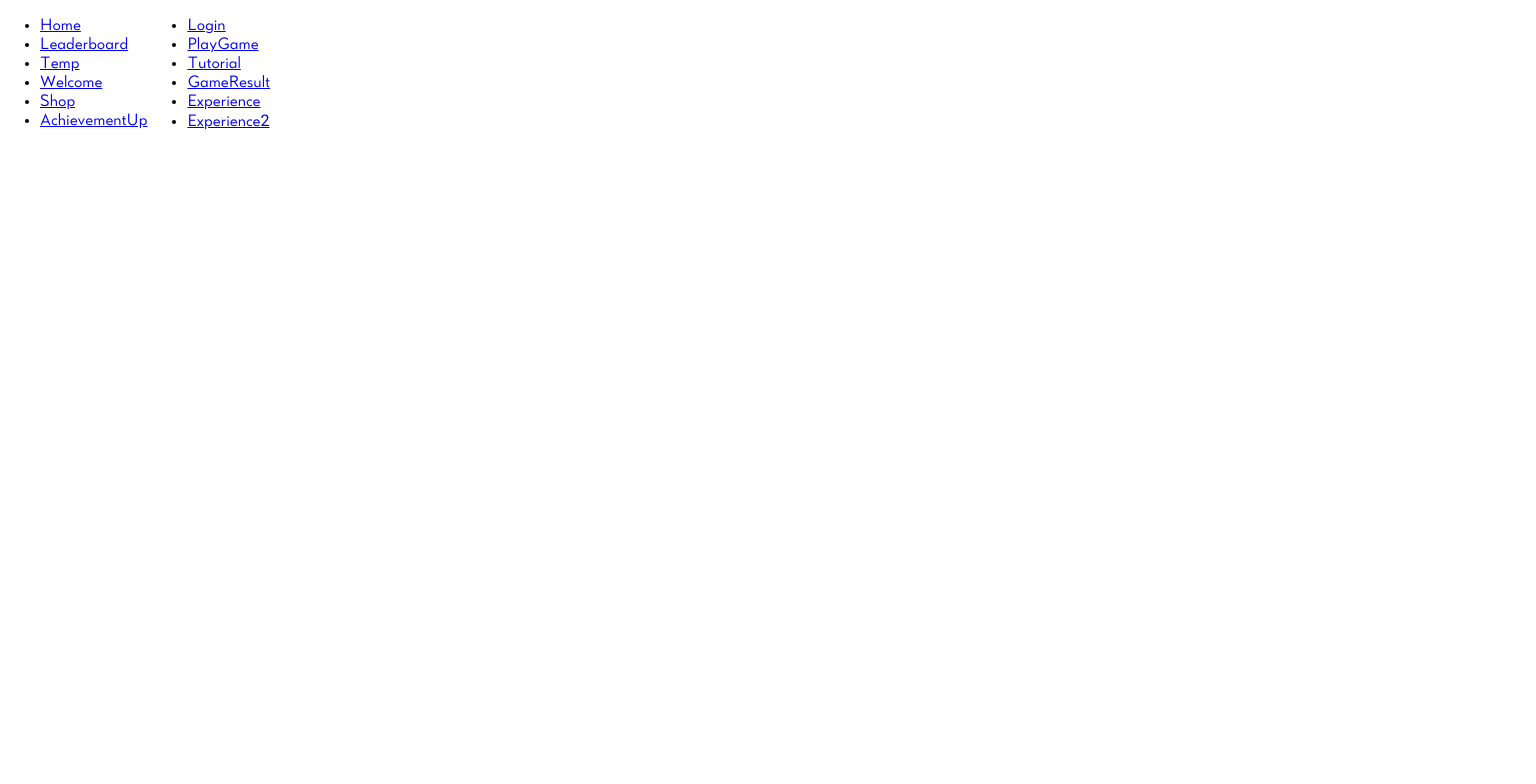
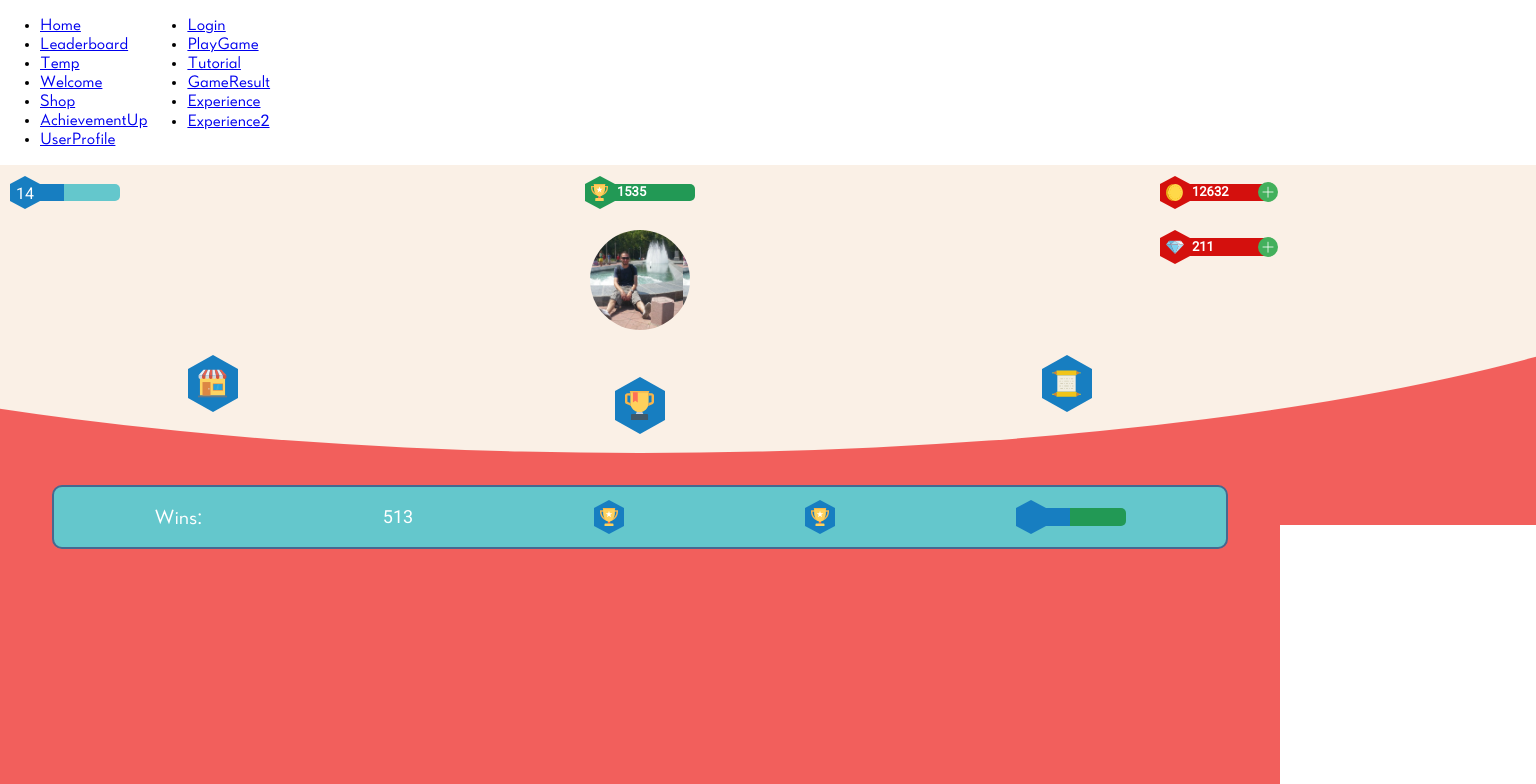
Before and after one commit to Knorcedger/math-fights-design, a React (Create React App) app: page /userProfile in a window 1280 px wide. Shown: the top 784 px of the page, 1536 px wide, since content can reach past the window. Built offline with nearby package versions, Linux system fonts and the light colour scheme.

Commit message:
First touch for userProfile

```diff
--- a/src/App.js
+++ b/src/App.js
@@ -17,6 +17,7 @@ import Shop from './shop/shop';
 import Experience from './experience/experience';
 import Experience2 from './experience/experience2';
 import AchievementUp from './achievementUp/achievementUp';
+import UserProfile from './userProfile/userProfile';
 
 class App extends Component {
 
@@ -62,6 +63,7 @@ class App extends Component {
                   <li><Link to='/welcome'>Welcome</Link></li>
                   <li><Link to='/shop'>Shop</Link></li>
                   <li><Link to='/achievementUp'>AchievementUp</Link></li>
+                  <li><Link to='/userProfile'>UserProfile</Link></li>
                 </ul>
                 <ul>
                   <li><Link to='/login'>Login</Link></li>
@@ -86,6 +88,7 @@ class App extends Component {
           <Route path='/experience' component={Experience} />
           <Route path='/experience2' component={Experience2} />
           <Route path='/achievementUp' component={AchievementUp} />
+          <Route path='/userProfile' component={UserProfile} />
         </div>
       </Router>
     );
--- /dev/null
+++ b/src/userProfile/userProfile.js
@@ -0,0 +1,213 @@
+import React from 'react';
+import styled from 'styled-components';
+
+// components
+import Hexagon from '../components/Hexagon/Hexagon';
+import Smile from '../components/Smile/Smile';
+
+// assets
+// import badge from '../assets/images/badge.svg';
+import trophy from '../assets/images/trophy.svg';
+// http://www.flaticon.com/free-icon/scroll_302124#term=papyrus&page=1&position=9
+import history from '../assets/images/history.svg';
+// http://www.flaticon.com/free-icon/shop_345763#term=shop&page=3&position=15
+import shop from '../assets/images/shop.svg';
+// import profile from '../assets/images/profile.svg';
+// import badge from '../assets/images/badge.svg';
+import coin from '../assets/images/coin.svg';
+import diamond from '../assets/images/diamond.svg';
+import profile from '../assets/images/tasos.jpg';
+import leaderboard from '../assets/images/leaderboard.svg';
+
+// modules
+import colors from '../modules/colors';
+
+const Container = styled.div`
+  background-color: linen;
+  overflow-x: hidden;
+`;
+
+const Body = styled.div`
+  position: relative;
+`;
+
+const InSmile = styled.div`
+  width: 100%;
+  height: ${props => props.height};
+  display: flex;
+  justify-content: flex-start;
+  flex-direction: column;
+`;
+
+const Content = styled.div`
+  background-color: ${colors.red};
+  height: 370px;
+  display: flex;
+  flex-direction: column;
+  justify-content: space-between;
+  align-items: center;
+  padding-bottom: 20px;
+`;
+
+const Header = styled.div`
+  padding: 10px;
+  display: flex;
+  justify-content: space-between;
+`;
+
+const ProfileArea = styled.div`
+  display: flex;
+  justify-content: space-between;
+  align-items: flex-start;
+  padding: 10px;
+`;
+
+const ProfileImage = styled.div`
+  border-radius: 50%;
+  width: 100px;
+  height: 100px;
+  position: relative;
+  left: calc(50% - 50px);
+  background: url(${profile});
+  background-size: contain;
+`;
+
+const Menu = styled.div`
+  display: flex;
+  justify-content: space-around;
+  margin-top: 15px;
+  height: 80px;
+
+  > :nth-child(2) {
+    align-self: flex-end;
+  }
+`;
+
+const Tile = styled.div`
+  display: flex;
+  justify-content: space-around;
+  align-items: center;
+  background-color: ${colors.lightBlue};
+  border: 2px solid ${colors.darkBlue};
+  border-radius: 10px;
+  padding: 10px;
+  width: 90%;
+  height: 40px;
+`;
+
+const Title = styled.div`
+  font-size: 20px;
+  color: ${colors.white};
+`;
+
+const Amount = styled.div`
+  font-size: 18px;
+  color: ${colors.white};
+`;
+
+/**
+ * Home View
+ */
+const Home = () => (
+  <Container>
+    <Smile colorUp={colors.linen} colorDown={colors.red} height='360px' width='140%' />
+    <Body>
+      <InSmile height='320px'>
+        <Header>
+          <Hexagon
+            bar={true}
+            barColor={colors.lightBlue}
+            barPercent={30}
+            barSize={80}
+            mainColor={colors.blue}
+            size={30}
+            text='14'
+          />
+          <Hexagon
+            bar={true}
+            barColor={colors.green}
+            barPercent={0}
+            barSize={80}
+            barText='1535'
+            image={trophy}
+            mainColor={colors.green}
+            size={30}
+          />
+          <Hexagon
+            bar={true}
+            barColor={colors.darkRed}
+            barIcon='add'
+            barPercent={0}
+            barSize={80}
+            barText='12632'
+            image={coin}
+            mainColor={colors.darkRed}
+            onBarIconClick={() => window.location.replace('/shop')}
+            size={30}
+          />
+        </Header>
+        <ProfileArea>
+          <ProfileImage />
+          <Hexagon
+            bar={true}
+            barColor={colors.darkRed}
+            barIcon='add'
+            barPercent={0}
+            barSize={80}
+            barText='211'
+            image={diamond}
+            mainColor={colors.darkRed}
+            onBarIconClick={() => window.location.replace('/shop')}
+            size={30}
+          />
+        </ProfileArea>
+        <Menu>
+          <Hexagon
+            image={shop}
+            mainColor={colors.blue}
+            onClick={() => window.location.replace('/shop')}
+            size={50}
+          />
+          <Hexagon
+            image={leaderboard}
+            mainColor={colors.blue}
+            onClick={() => window.location.replace('/leaderboard')}
+            size={50}
+          />
+          <Hexagon
+            image={history}
+            mainColor={colors.blue}
+            onClick={() => window.location.replace('/history')}
+            size={50}
+          />
+        </Menu>
+      </InSmile>
+      <Content>
+        <Tile>
+          <Title>Wins:</Title>
+          <Amount>513</Amount>
+          <Hexagon
+            mainColor={colors.blue}
+            image={trophy}
+            size={30}
+          />
+          <Hexagon
+            mainColor={colors.blue}
+            image={trophy}
+            size={30}
+          />
+          <Hexagon
+            bar={true}
+            barColor={colors.green}
+            barPercent={30}
+            barSize={80}
+            mainColor={colors.blue}
+            size={30}
+          />
+        </Tile>
+      </Content>
+    </Body>
+  </Container>
+);
+
+export default Home;
```
